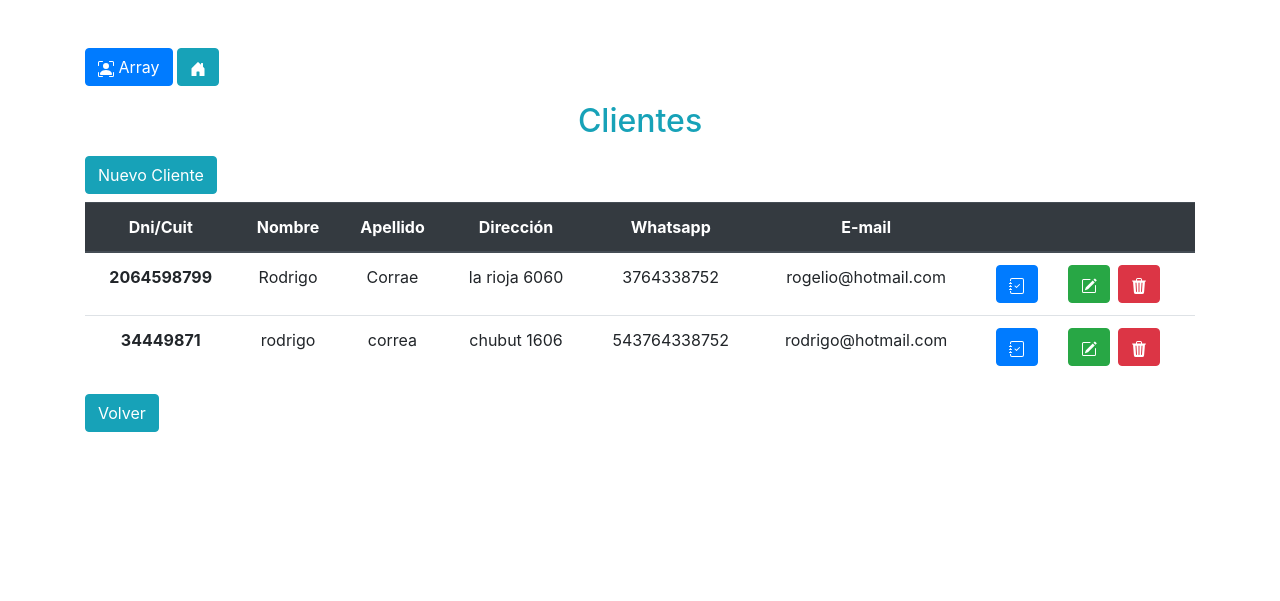
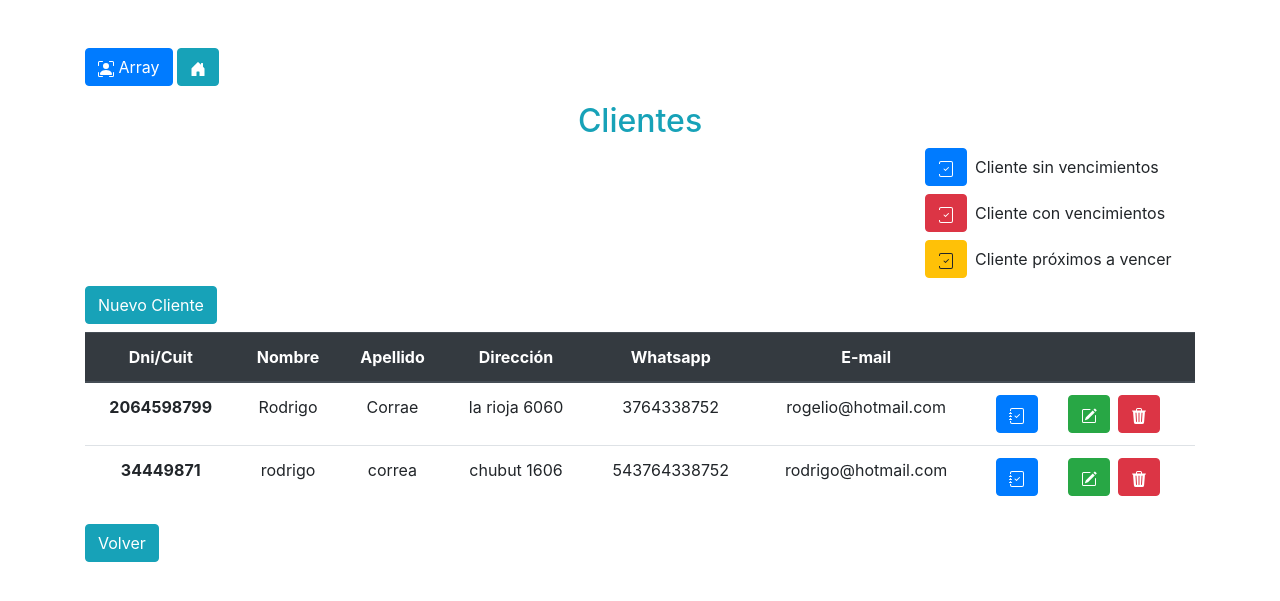
Before and after one commit to rodrigocorrea1989/easy_stock, a PHP site: page /clientes in a window 1280 px wide. Shown: the part 56-657 px from the top of the page. Run offline with PHP 8.4, Linux system fonts and the light colour scheme; a user stored in the database is signed in; data comes from the database, SQL or seed files in the repository.

Commit message:
Se agrega cambio en la bd y mejoras en los modulos

```diff
--- a/clientes.php
+++ b/clientes.php
@@ -18,6 +18,60 @@ $result = $conn->query($sql);
     <center>
         <h2 class="mt-3 text-info">Clientes </h2>
     </center>
+    <div class="d-flex flex-column align-items-end">
+
+        <!-- Sin vencimientos -->
+        <div class="d-flex align-items-center mb-2">
+            <a class="btn btn-primary mr-2">
+                <svg xmlns="http://www.w3.org/2000/svg" width="16" height="16"
+                    fill="currentColor" class="bi bi-journal-check" viewBox="0 0 16 16">
+                    <path fill-rule="evenodd"
+                        d="M10.854 6.146a.5.5 0 0 1 0 .708l-3 3a.5.5 0 0 1-.708 0l-1.5-1.5a.5.5 0 1 1 .708-.708L7.5 8.793l2.646-2.647a.5.5 0 0 1 .708 0" />
+                    <path
+                        d="M3 0h10a2 2 0 0 1 2 2v12a2 2 0 0 1-2 2H3a2 2 0 0 1-2-2v-1h1v1a1 1 0 0 0 1 1h10a1 1 0 0 0 1-1V2a1 1 0 0 0-1-1H3a1 1 0 0 0-1 1v1H1V2a2 2 0 0 1 2-2" />
+                </svg>
+            </a>
+            <p class="mb-0" style="min-width: 220px;">
+                Cliente sin vencimientos
+            </p>
+        </div>
+
+        <!-- Con vencimientos -->
+        <div class="d-flex align-items-center mb-2">
+            <a class="btn btn-danger mr-2">
+                <svg xmlns="http://www.w3.org/2000/svg" width="16" height="16"
+                    fill="currentColor" class="bi bi-journal-check" viewBox="0 0 16 16">
+                    <path fill-rule="evenodd"
+                        d="M10.854 6.146a.5.5 0 0 1 0 .708l-3 3a.5.5 0 0 1-.708 0l-1.5-1.5a.5.5 0 1 1 .708-.708L7.5 8.793l2.646-2.647a.5.5 0 0 1 .708 0" />
+                    <path
+                        d="M3 0h10a2 2 0 0 1 2 2v12a2 2 0 0 1-2 2H3a2 2 0 0 1-2-2v-1h1v1a1 1 0 0 0 1 1h10a1 1 0 0 0 1-1V2a1 1 0 0 0-1-1H3a1 1 0 0 0-1 1v1H1V2a2 2 0 0 1 2-2" />
+                </svg>
+            </a>
+            <p class="mb-0" style="min-width: 220px;">
+                Cliente con vencimientos
+            </p>
+        </div>
+
+        <!-- Próximos a vencer -->
+        <div class="d-flex align-items-center">
+            <a class="btn btn-warning mr-2">
+                <svg xmlns="http://www.w3.org/2000/svg" width="16" height="16"
+                    fill="currentColor" class="bi bi-journal-check" viewBox="0 0 16 16">
+                    <path fill-rule="evenodd"
+                        d="M10.854 6.146a.5.5 0 0 1 0 .708l-3 3a.5.5 0 0 1-.708 0l-1.5-1.5a.5.5 0 1 1 .708-.708L7.5 8.793l2.646-2.647a.5.5 0 0 1 .708 0" />
+                    <path
+                        d="M3 0h10a2 2 0 0 1 2 2v12a2 2 0 0 1-2 2H3a2 2 0 0 1-2-2v-1h1v1a1 1 0 0 0 1 1h10a1 1 0 0 0 1-1V2a1 1 0 0 0-1-1H3a1 1 0 0 0-1 1v1H1V2a2 2 0 0 1 2-2" />
+                </svg>
+            </a>
+            <p class="mb-0" style="min-width: 220px;">
+                Cliente próximos a vencer
+            </p>
+        </div>
+
+    </div>
+
+
+
     <a class="mt-2 btn btn-info" href="nuevo_cliente">Nuevo Cliente</a>
     <table class="table mt-2">
         <thead class="thead-dark">
--- a/nuevo_seguro.php
+++ b/nuevo_seguro.php
@@ -6,7 +6,7 @@ include("comprobar_acceso.php");
 
 ?>
 
-<div class="container">
+<div class="container mb-5">
     <div class="row justify-content-center">
         <div class="col-md-6">
             <div class="card">
@@ -14,7 +14,7 @@ include("comprobar_acceso.php");
                     <h3>Nuevo Cliente</h3>
                 </div>
                 <div class="card-body">
-                    <form action="insertar_seguro" method="POST" class="mt-4">
+                    <form action="insertar_seguro" method="POST" class="mt-4 ">
 
                         <div class="form-group">
                             <label for="nombre">Nombre</label>
@@ -46,4 +46,5 @@ include("comprobar_acceso.php");
             </div>
         </div>
     </div>
+    <a class="btn btn-success" href="seguros">Volver</a>
 </div>
--- a/sys_seguros.sql
+++ b/sys_seguros.sql
@@ -3,7 +3,7 @@
 -- https://www.phpmyadmin.net/
 --
 -- Servidor: 127.0.0.1
--- Tiempo de generación: 28-12-2025 a las 04:45:51
+-- Tiempo de generación: 29-12-2025 a las 02:33:54
 -- Versión del servidor: 10.4.32-MariaDB
 -- Versión de PHP: 8.0.30
 
```
Also changed, not shown: polizas_asociadas.php (+14 -1 lines).
